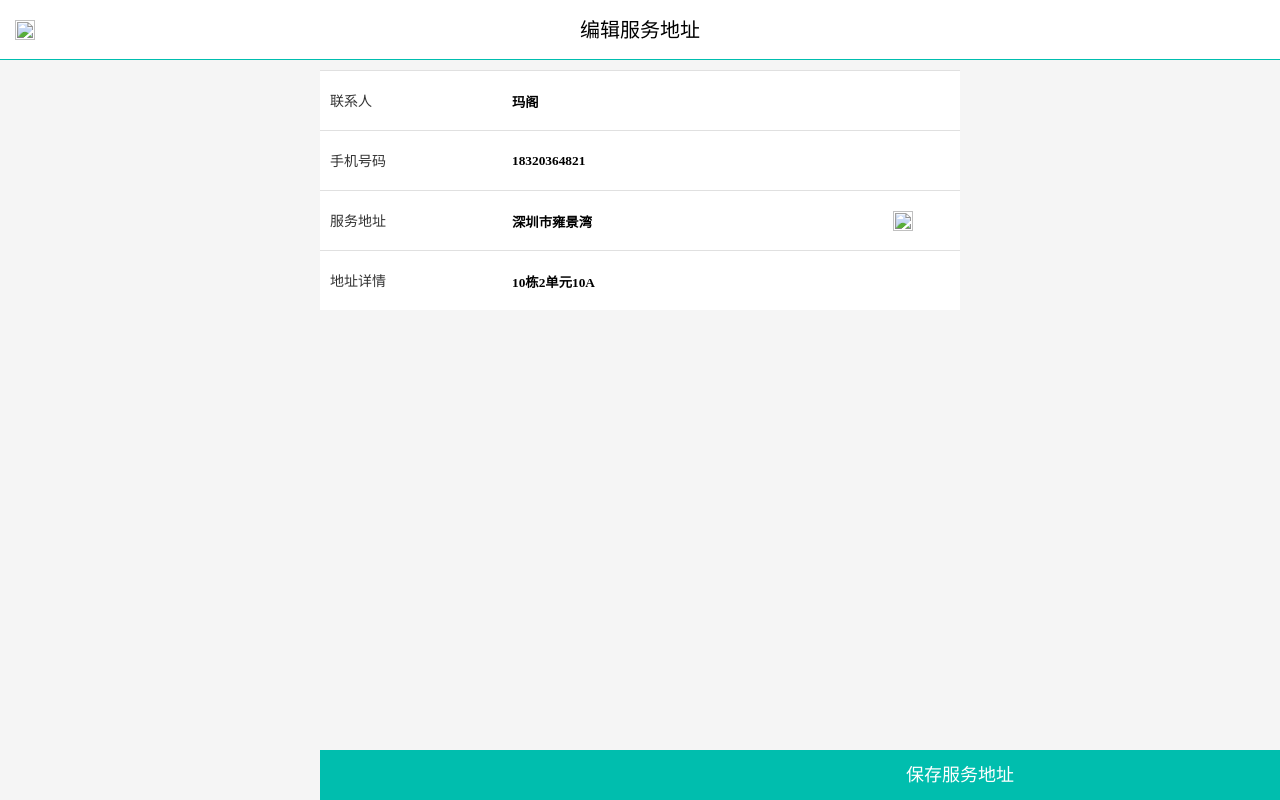
After one commit to MagerChan/E_Life, a PHP site: page /edit_addr.html in a window 1280 px wide. The commit adds this page. Run offline with PHP 8.4, Linux system fonts and the light colour scheme.

Commit message:
20170101

```diff
--- a/E_Life/RiChangBaoJie.html
+++ b/E_Life/RiChangBaoJie.html
@@ -8,7 +8,6 @@
 		<link rel="stylesheet" type="text/css" href="css/base.css">
 		<link rel="stylesheet" type="text/css" href="css/index.css">
 		<link rel="stylesheet" href="css/allserves.css" />
-		<link rel="stylesheet" href="css/order.css" />
 		<link rel="stylesheet" href="css/RiChangBaoJie.css" />
 	</head>
 
--- a/E_Life/allserves.html
+++ b/E_Life/allserves.html
@@ -8,7 +8,6 @@
 		<link rel="stylesheet" type="text/css" href="css/base.css">
 		<link rel="stylesheet" type="text/css" href="css/index.css">
 		<link rel="stylesheet" href="css/allserves.css" />
-		<link rel="stylesheet" href="css/order.css" />
 
 	</head>
 
@@ -16,7 +15,7 @@
 		<div class="layout">
 			<header class="header">
 				<div class="header_box_order">
-					<a href="#" class="p1">全部服务</a>
+					<div class="p1">全部服务</div>
 					<a href="#" class="back"><img src="#" /></a>
 				</div>
 			</header>
--- /dev/null
+++ b/E_Life/css/add_addr.css
@@ -0,0 +1,70 @@
+.add_addr{
+	width: 100%;
+	margin-top: 70px;
+}
+
+.add_addr_item{
+	width: 100%;
+	height: 60px;
+	background: #FFFFFF;
+	border-top: 1px solid #E0E0E0;
+}
+
+.add_addr_item div:first-child{
+	width: 30%;
+	height: 60px;
+	line-height: 60px;
+	text-align: left;
+	float: left;
+	padding-left: 10px;
+}
+
+.add_addr_item div:last-child{
+	width: 70%;
+	height: 60px;
+	float: left;
+}
+
+.add_addr_item input{
+	width: 100%;
+	height: 40px;
+	margin-top: 10px;
+	font-family: "微软雅黑";
+	font-weight: 700;
+}
+
+.click_add_addr input{
+	width: 85%;
+	float: left;
+}
+
+.click_add_addr a{
+	width: 10%;
+	height: 40px;
+	display: block;
+	float: left;
+	margin-top: 20px;
+}
+
+.click_add_addr a img{
+	width: 20px;
+	height: 20px;
+	display: block;
+}
+
+.addr_save{
+	position: fixed;
+	bottom: 0;
+	width: 100%;
+	height: 50px;
+}
+
+.addr_save input{
+	width: 100%;
+	height: 50px;
+	line-height: 50px;
+	background: #00BEAE;
+	color: #FFFFFF;
+	text-align: center;
+	font-size: 18px;
+}
--- /dev/null
+++ b/E_Life/css/add_addr_gps.css
@@ -0,0 +1,4 @@
+#allmap{
+	width: 100%;
+	height: 200px;
+}
--- a/E_Life/css/base.css
+++ b/E_Life/css/base.css
@@ -77,3 +77,49 @@ input{
 .m_b10{
 	margin-bottom: 10px;
 }
+
+.header{
+	height: 60px;
+}
+.header_box_order{
+	background: #FFFFFF;
+	border-bottom: 1px solid #00BEAF;
+	width: 100%;
+	height: 60px;
+}
+.header_box_order .p1{
+	position: absolute;
+	left: 0;
+	top: 0;
+	width: 100%;
+	height: 60px;
+	line-height: 40px;
+	padding: 10px 0;
+	color: #000000;
+	font-size: 20px;
+	text-align: center;
+}
+.header_box_order .p2{
+	position: absolute;
+	left: 0;
+	top: 0;
+	width: 100%;
+	height: 60px;
+	line-height: 40px;
+	padding: 10px 20px 10px 0;
+	color: #00BEAF;
+	font-size: 15px;
+	text-align: right;
+}
+
+.back{
+	position: absolute;
+	display: block;
+	top: 20px;
+	left: 15px;
+}
+
+.back img{
+	width: 20px;
+	height: 20px;
+}
--- a/E_Life/css/login.css
+++ b/E_Life/css/login.css
@@ -74,6 +74,10 @@
 	margin: 10px auto;
 }
 
+#regx{
+	border-top: none;
+}
+
 #regx a{
 	color: #00BEAE;
 	background: none;
--- /dev/null
+++ b/E_Life/edit_addr.html
@@ -0,0 +1,53 @@
+<!DOCTYPE html>
+<html>
+	<head>
+		<meta charset="UTF-8">
+		<meta name="viewport" content="width=device-width, user-scalable=no, initial-scale=1.0">
+		<title>易生活</title>
+		<link rel="stylesheet" type="text/css" href="css/base.css">
+		<link rel="stylesheet" type="text/css" href="css/index.css">
+		<link rel="stylesheet" href="css/FuWuDiZhi.css" />
+		<link rel="stylesheet" href="css/add_addr.css" />
+	</head>
+	<body>
+		<div class="layout">
+			<header class="header">
+				<div class="header_box_order">
+					<div class="p1">编辑服务地址</div>
+					<a href="#" class="back"><img src="" /></a>
+				</div>
+			</header>
+
+			<form method="post" id="add_addr">
+				<section class="add_addr">
+					<div class="add_addr_item">
+						<div>联系人</div>
+						<div><input type="text" value="玛阁" /></div>
+					</div>
+
+					<div class="add_addr_item">
+						<div>手机号码</div>
+						<div><input type="tel" value="18320364821" /></div>
+					</div>
+
+					<div class="add_addr_item">
+						<div>服务地址</div>
+						<div class="click_add_addr">
+							<input type="text" value="深圳市雍景湾"/>
+							<a href="#"><img src="" /></a>
+						</div>
+					</div>
+
+					<div class="add_addr_item">
+						<div>地址详情</div>
+						<div><input type="text" value="10栋2单元10A" /></div>
+					</div>
+				</section>
+
+				<section class="addr_save">
+					<input type="submit" value="保存服务地址" />
+				</section>
+			</form>
+		</div>
+	</body>
+</html>
--- a/E_Life/member.html
+++ b/E_Life/member.html
@@ -7,7 +7,6 @@
 		<title>易生活</title>
 		<link rel="stylesheet" type="text/css" href="css/base.css">
 		<link rel="stylesheet" type="text/css" href="css/index.css">
-		<link rel="stylesheet" href="css/order.css" />
 		<link rel="stylesheet" href="css/member.css" />
 	</head>
 
```
Also changed, not shown: E_Life/FuWuDiZhi.html (added, +53 -0 lines), E_Life/add_addr.html (added, +51 -0 lines), E_Life/add_addr_gps.html (added, +66 -0 lines), E_Life/css/FuWuDiZhi.css (added, +84 -0 lines), E_Life/css/allserves.css (+0 -12 lines), E_Life/css/order.css (+0 -35 lines), E_Life/css/suggest.css (added, +49 -0 lines), E_Life/suggest.html (added, +30 -0 lines).
